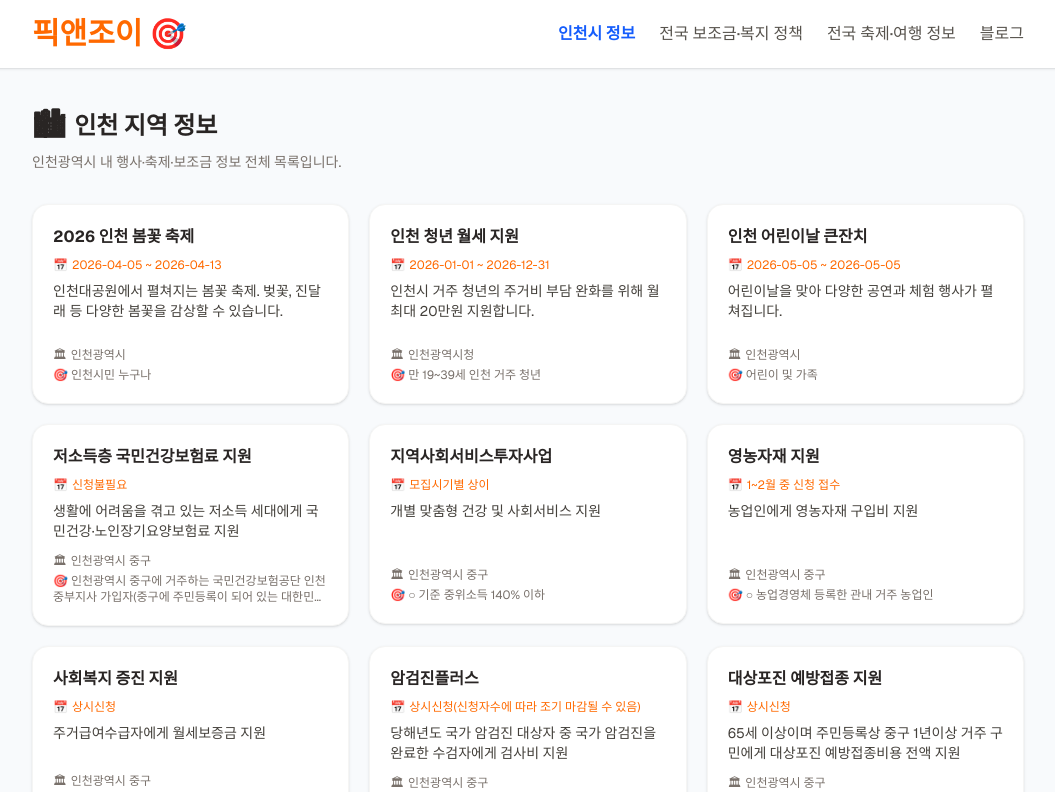
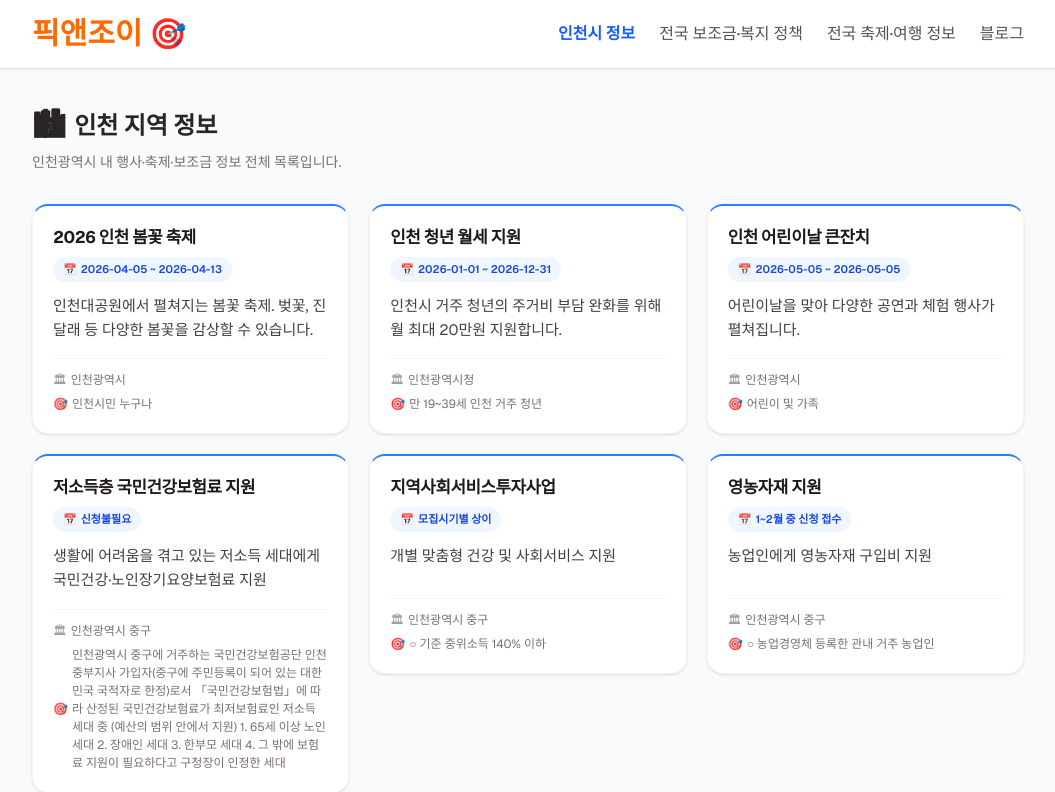
Before and after one commit to RoyHong01/my-local-info, a Next.js app: page /incheon in a window 1280 px wide. Shown: the top 792 px of the page, without its empty margins (112-1167 px from the left). Built offline with nearby package versions, Linux system fonts and the light colour scheme; no server answers.

Commit message:
ui: improve card readability and visual hierarchy

```diff
--- a/src/components/FestivalCardList.tsx
+++ b/src/components/FestivalCardList.tsx
@@ -13,6 +13,9 @@ function getField(item: DataItem, keys: string[]): string {
   return '';
 }
 
+const cleanText = (text: string) =>
+  text.replace(/[\r\n]+/g, ' ').replace(/\s+/g, ' ').trim();
+
 const fmtDate = (d: string) => d.length === 8
   ? `${d.slice(0,4)}.${d.slice(4,6)}.${d.slice(6,8)}`
   : d;
@@ -22,7 +25,7 @@ export default function FestivalCardList({ items }: { items: DataItem[] }) {
     <div className="grid grid-cols-1 md:grid-cols-2 lg:grid-cols-3 gap-5">
       {items.map((item, i) => {
         const name = getField(item, ['title', 'name', '서비스명']);
-        const rawSummary = getField(item, ['summary', 'overview', 'description', '서비스목적요약']);
+        const rawSummary = cleanText(getField(item, ['summary', 'overview', 'description', '서비스목적요약']));
         const summary = rawSummary || '상세 정보는 해당 축제를 통해 확인하세요.';
         const location = getField(item, ['addr1', 'location', '소관기관명']);
         const rawStart = getField(item, ['eventstartdate', 'startDate']);
@@ -37,17 +40,17 @@ export default function FestivalCardList({ items }: { items: DataItem[] }) {
             href={`/festival/${itemId}`}
             onClick={() => sessionStorage.setItem('festivalScrollY', String(window.scrollY))}
           >
-            <div className="bg-white rounded-2xl p-5 shadow-sm border border-stone-100 hover:shadow-md hover:border-rose-200 transition-all duration-300 flex flex-col min-h-[200px] cursor-pointer">
-              <h2 className="text-base font-bold mb-2 line-clamp-2 text-stone-800">{name}</h2>
+            <div className="bg-white rounded-2xl p-5 shadow-sm border border-stone-100 border-t-2 border-t-rose-500 hover:shadow-md hover:border-rose-200 transition-all duration-300 flex flex-col min-h-[220px] cursor-pointer">
+              <h2 className="text-[1.05rem] font-bold tracking-tight leading-snug mb-2 line-clamp-2 text-stone-900">{name}</h2>
               {dateStr && (
-                <p className="text-xs text-stone-500 mb-2 flex items-center gap-1">
-                  <span>📅</span> {dateStr}
+                <p className="inline-flex w-fit items-center gap-1 rounded-full bg-rose-50 text-rose-700 text-[11px] font-semibold px-2.5 py-1 mb-3">
+                  <span className="text-rose-500">📅</span> {dateStr}
                 </p>
               )}
-              <p className="text-stone-700 text-sm line-clamp-3 flex-grow">{summary}</p>
+              <p className="text-[15px] leading-relaxed text-stone-700 line-clamp-3 mb-4 flex-grow">{summary}</p>
               {location && (
-                <p className="text-xs text-stone-400 mt-3 flex items-center gap-1">
-                  <span>📍</span> {location}
+                <p className="mt-auto pt-3 border-t border-stone-100 text-[12px] text-stone-500 flex items-center gap-1 truncate">
+                  <span className="text-stone-400">📍</span> {location}
                 </p>
               )}
             </div>
--- a/src/components/IncheonCardList.tsx
+++ b/src/components/IncheonCardList.tsx
@@ -38,23 +38,21 @@ export default function IncheonCardList({ items }: { items: DataItem[] }) {
             href={`/incheon/${itemId}`}
             onClick={() => sessionStorage.setItem('incheonScrollY', String(window.scrollY))}
           >
-            <div className="bg-white rounded-2xl p-5 shadow-sm border border-stone-100 hover:shadow-md hover:border-blue-200 transition-all duration-300 flex flex-col cursor-pointer" style={{minHeight: '200px'}}>
-              <h2 className="text-base font-bold mb-2 line-clamp-2 text-stone-800">{name}</h2>
+            <div className="bg-white rounded-2xl p-5 shadow-sm border border-stone-100 border-t-2 border-t-blue-500 hover:shadow-md hover:border-blue-200 transition-all duration-300 flex flex-col cursor-pointer min-h-[220px]">
+              <h2 className="text-[1.05rem] font-bold tracking-tight leading-snug mb-2 line-clamp-2 text-stone-900">{name}</h2>
               {dateStr && (
-                <p className="text-xs text-orange-500 mb-2 flex items-center gap-1">
-                  <span>📅</span> {dateStr}
+                <p className="inline-flex w-fit items-center gap-1 rounded-full bg-blue-50 text-blue-700 text-[11px] font-semibold px-2.5 py-1 mb-3">
+                  <span className="text-blue-500">📅</span> {dateStr}
                 </p>
               )}
-              <p className="text-stone-700 text-sm mb-3"
-                 style={{display: '-webkit-box', WebkitLineClamp: 3, WebkitBoxOrient: 'vertical', overflow: 'hidden'}}>
+              <p className="text-[15px] leading-relaxed text-stone-700 line-clamp-3 mb-4">
                 {rawSummary}
               </p>
-              <div className="mt-auto space-y-1 text-xs text-stone-500">
-                {org && <p className="flex items-center gap-1 truncate"><span>🏛</span> {org}</p>}
+              <div className="mt-auto pt-3 border-t border-stone-100 space-y-1.5 text-[12px] text-stone-500">
+                {org && <p className="flex items-center gap-1 truncate"><span className="text-stone-400">🏛</span> {org}</p>}
                 {target && (
-                  <p className="flex items-center gap-1"
-                     style={{display: '-webkit-box', WebkitLineClamp: 2, WebkitBoxOrient: 'vertical', overflow: 'hidden'}}>
-                    <span>🎯</span> {target}
+                  <p className="flex items-center gap-1 line-clamp-2">
+                    <span className="text-stone-400">🎯</span> {target}
                   </p>
                 )}
               </div>
--- a/src/components/SubsidyCardList.tsx
+++ b/src/components/SubsidyCardList.tsx
@@ -37,25 +37,23 @@ export default function SubsidyCardList({ items }: { items: DataItem[] }) {
             href={`/subsidy/${itemId}`}
             onClick={() => sessionStorage.setItem('subsidyScrollY', String(window.scrollY))}
           >
-            <div className="bg-white rounded-2xl p-5 shadow-sm border border-stone-100 hover:shadow-md hover:border-amber-200 transition-all duration-300 flex flex-col cursor-pointer" style={{minHeight: '200px'}}>
-              <h2 className="text-base font-bold mb-2 text-stone-800">{name}</h2>
+            <div className="bg-white rounded-2xl p-5 shadow-sm border border-stone-100 border-t-2 border-t-amber-500 hover:shadow-md hover:border-amber-200 transition-all duration-300 flex flex-col cursor-pointer min-h-[220px]">
+              <h2 className="text-[1.05rem] font-bold tracking-tight leading-snug mb-2 line-clamp-2 text-stone-900">{name}</h2>
               {dateStr && (
-                <p className="text-xs text-orange-500 mb-2 flex items-center gap-1">
-                  <span>📅</span> {dateStr}
+                <p className="inline-flex w-fit items-center gap-1 rounded-full bg-amber-50 text-amber-700 text-[11px] font-semibold px-2.5 py-1 mb-3">
+                  <span className="text-amber-500">📅</span> {dateStr}
                 </p>
               )}
-              <p className="text-stone-700 text-sm mb-3"
-                 style={{display: '-webkit-box', WebkitLineClamp: 3, WebkitBoxOrient: 'vertical', overflow: 'hidden'}}>
+              <p className="text-[15px] leading-relaxed text-stone-700 line-clamp-3 mb-4">
                 {rawSummary}
               </p>
-              <div className="mt-auto space-y-1 text-xs text-stone-500">
+              <div className="mt-auto pt-3 border-t border-stone-100 space-y-1.5 text-[12px] text-stone-500">
                 {target && (
-                  <p className="flex items-center gap-1"
-                     style={{display: '-webkit-box', WebkitLineClamp: 2, WebkitBoxOrient: 'vertical', overflow: 'hidden'}}>
-                    <span>🎯</span> {target}
+                  <p className="flex items-center gap-1 line-clamp-2">
+                    <span className="text-stone-400">🎯</span> {target}
                   </p>
                 )}
-                {org && <p className="flex items-center gap-1 truncate"><span>🏛</span> {org}</p>}
+                {org && <p className="flex items-center gap-1 truncate"><span className="text-stone-400">🏛</span> {org}</p>}
               </div>
             </div>
           </Link>
```
